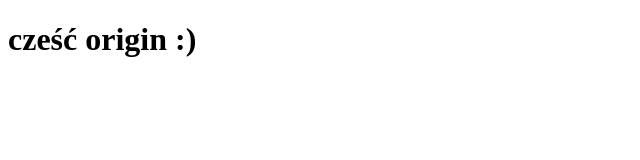
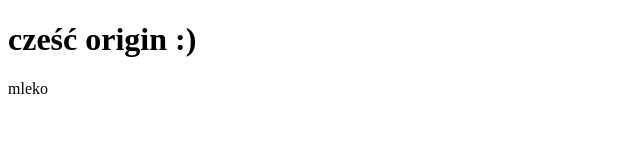
Before and after one commit to czekoinka/test3, a plain HTML site: page index.html in a window 1280 px wide. Shown: the full height of the page, 0-640 px from the left. Drawn offline with Linux system fonts and the light colour scheme.

Commit message:
test added milk

```diff
--- a/index.html
+++ b/index.html
@@ -10,6 +10,7 @@
 
 <body>
     <h1>cześć origin :)</h1>
+    <p>mleko</p>
 
 </body>
 
```
